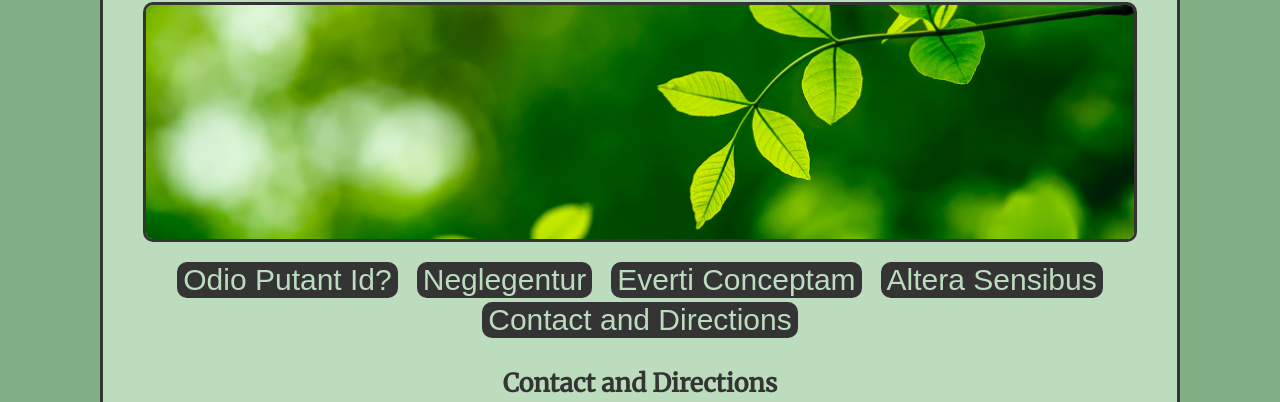
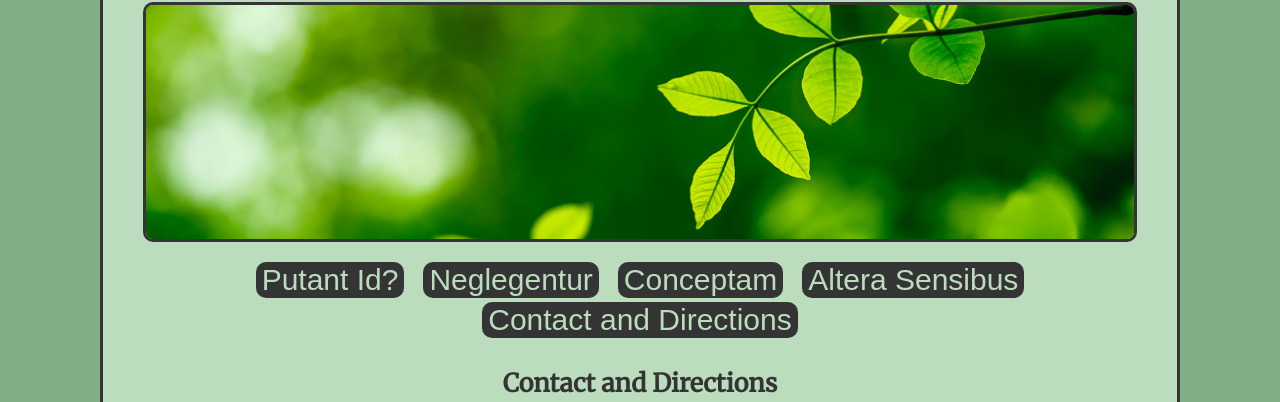
Before and after one commit to scapps00/psychWebsite, a website: page public/contact.html in a window 1280 px wide. Shown: the part 192-594 px from the top of the page. Drawn offline with nearby package versions, Linux system fonts and the light colour scheme.

Commit message:
button names changed

```diff
--- a/public/contact.html
+++ b/public/contact.html
@@ -13,7 +13,7 @@
             <h2><span class="name"> M. Nibh, MD </span><span class="circle">○</span><span class="name"> W. Rebum, MD </span><span class="circle">○</span><span class="name"> S. Soluta, LPC </span><span class="circle">○</span><span class="name"> L. Vix, LCSW </span></h2>
             <img class="top" src="assets/images/leaves.jpeg">
             <br>
-            <div class="buttons"><span class="name">&nbsp;&nbsp;<a href="/"><button id="help">Odio Putant Id?</button></a>&nbsp;&nbsp;</span>  <span class="name">&nbsp;&nbsp;<a href="/team"><button id="team">Neglegentur</button></a>&nbsp;&nbsp;</span>  <span class="name">&nbsp;&nbsp;<a href="/relationships"><button id="relationships">Everti Conceptam</button></a>&nbsp;&nbsp;</span>  <span class="name">&nbsp;&nbsp;<a href="/forms"><button id="forms">Altera Sensibus</button></a>&nbsp;&nbsp;</span>  <span class="name">&nbsp;&nbsp;<a href="/contact"><button id="contact">Contact and Directions</button></a>&nbsp;&nbsp;</span></div>
+            <div class="buttons"><span class="name">&nbsp;&nbsp;<a href="/"><button id="help">Putant Id?</button></a>&nbsp;&nbsp;</span>  <span class="name">&nbsp;&nbsp;<a href="/team"><button id="team">Neglegentur</button></a>&nbsp;&nbsp;</span>  <span class="name">&nbsp;&nbsp;<a href="/relationships"><button id="relationships">Conceptam</button></a>&nbsp;&nbsp;</span>  <span class="name">&nbsp;&nbsp;<a href="/forms"><button id="forms">Altera Sensibus</button></a>&nbsp;&nbsp;</span>  <span class="name">&nbsp;&nbsp;<a href="/contact"><button id="contact">Contact and Directions</button></a>&nbsp;&nbsp;</span></div>
             <div class="main">
                 <h3>Contact and Directions</h3>
                 <p>
```
Also changed, not shown: public/forms.html (+1 -1 lines), public/index.html (+1 -1 lines), public/relationships.html (+1 -1 lines), public/team.html (+1 -1 lines).
